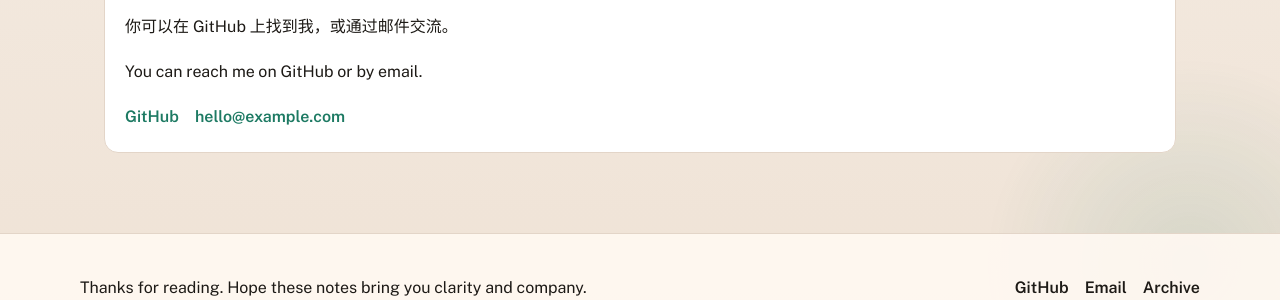
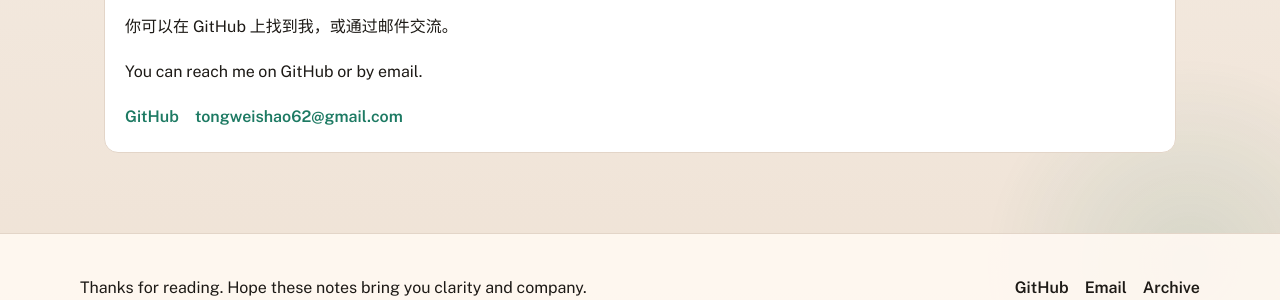
Before and after one commit to xiaowe3/xiaowe3.github.io, a Jekyll site: the page built from about.md, in a window 1280 px wide and 988 px high. Shown: the part 635-935 px from the top of the window. Built offline with Jekyll 4.4.1, drawn with Linux system fonts in a browser that asks for light colours.

Commit message:
update contact email

```diff
--- a/_includes/footer.html
+++ b/_includes/footer.html
@@ -6,7 +6,7 @@
     </div>
     <div class="footer-links">
       <a href="https://github.com/xiaowe3">GitHub</a>
-      <a href="mailto:hello@example.com">Email</a>
+      <a href="mailto:tongweishao62@gmail.com">Email</a>
       <a href="{{ '/archive/' | relative_url }}">Archive</a>
     </div>
   </div>
--- a/about.md
+++ b/about.md
@@ -32,6 +32,6 @@ permalink: /about/
   <p>You can reach me on GitHub or by email.</p>
   <div class="about-links">
     <a class="text-link" href="https://github.com/xiaowe3">GitHub</a>
-    <a class="text-link" href="mailto:hello@example.com">hello@example.com</a>
+    <a class="text-link" href="mailto:tongweishao62@gmail.com">tongweishao62@gmail.com</a>
   </div>
 </div>
```
